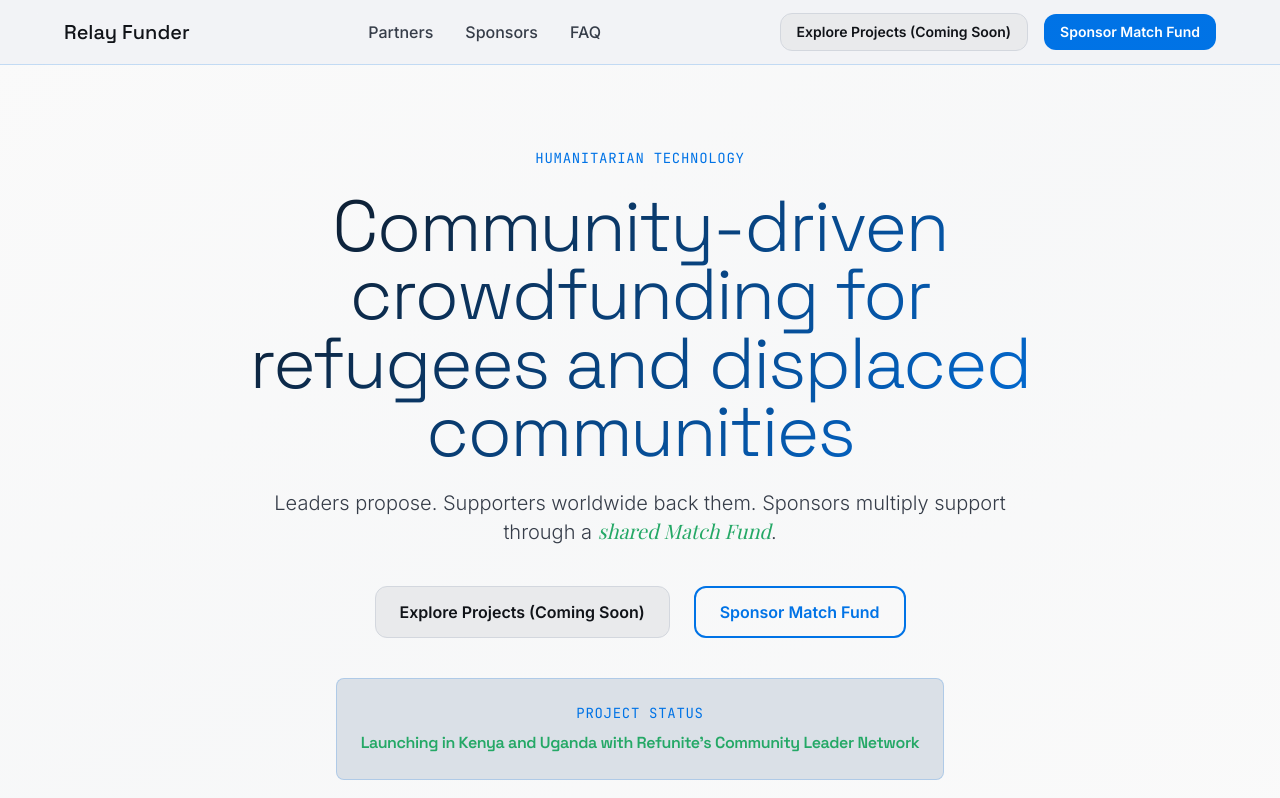
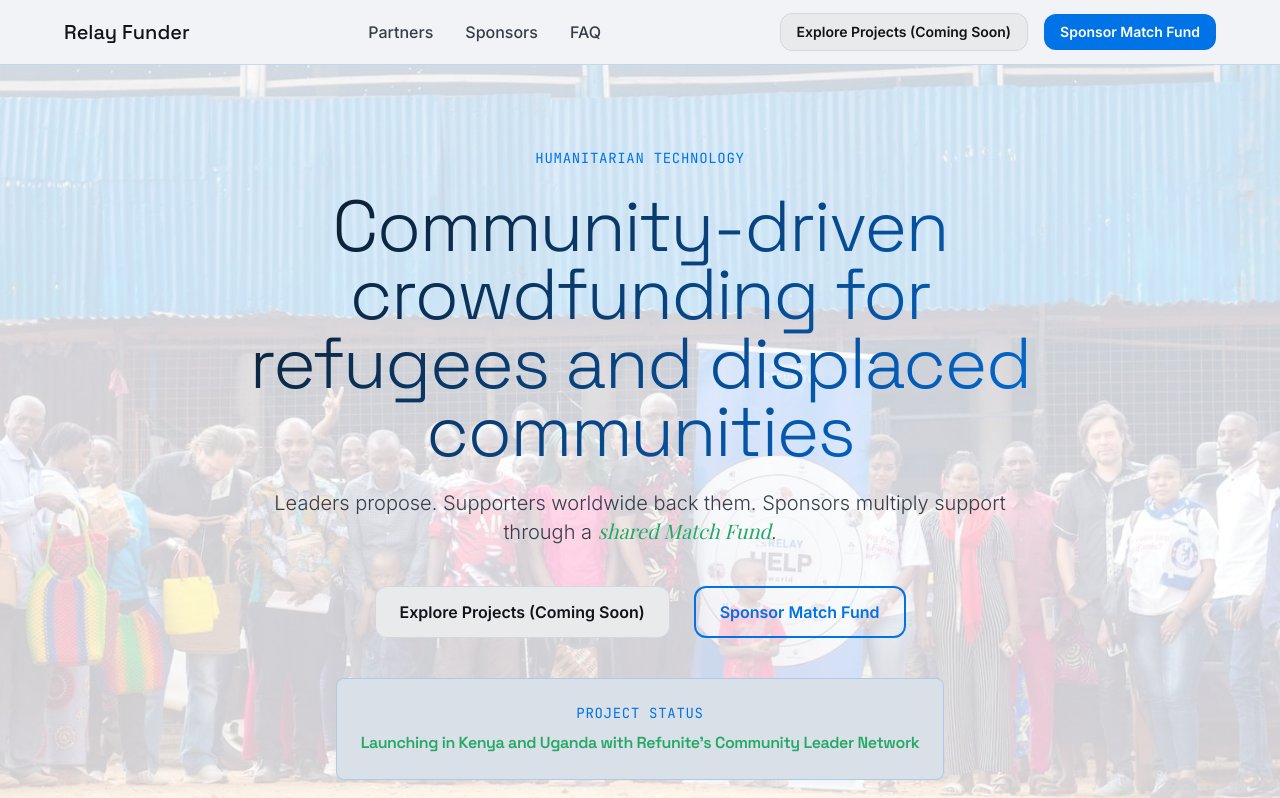
Before and after one commit to relay-funder/relay-funder-web, a React (Vite) app: page / in a window 1280 px wide. Shown: the top 798 px of the page. Built offline with nearby package versions, Linux system fonts and the light colour scheme; a web font is replaced by a local one.

Commit message:
Add hero banner background image

```diff
--- a/src/components/Hero.tsx
+++ b/src/components/Hero.tsx
@@ -8,10 +8,16 @@ import webHeroBg from '@/assets/hero-web3-abstract.jpg';
 const Hero = () => {
   return (
     <section className="relative min-h-screen flex items-center overflow-hidden">
-      {/* Clean background */}
-      <div className="absolute inset-0 z-0">
-        <div className="absolute inset-0 bg-gradient-to-br from-background via-surface/30 to-background" />
-      </div>
+      {/* Background Image */}
+      <div
+        className="absolute inset-0 z-0 bg-cover bg-center bg-no-repeat"
+        style={{
+          backgroundImage: `url('/lovable-uploads/4c4f89a0-59c0-4e2d-965c-65839a536530.png')`
+        }}
+      />
+
+      {/* Lightening Overlay for Readability */}
+      <div className="absolute inset-0 z-[1] bg-white/80 backdrop-blur-[0.5px]" />
 
       <div className="max-w-content mx-auto px-6 relative z-10">
         <div className="flex items-center justify-center min-h-[85vh]">
```
Also changed, not shown: public/lovable-uploads/4c4f89a0-59c0-4e2d-965c-65839a536530.png (added).
